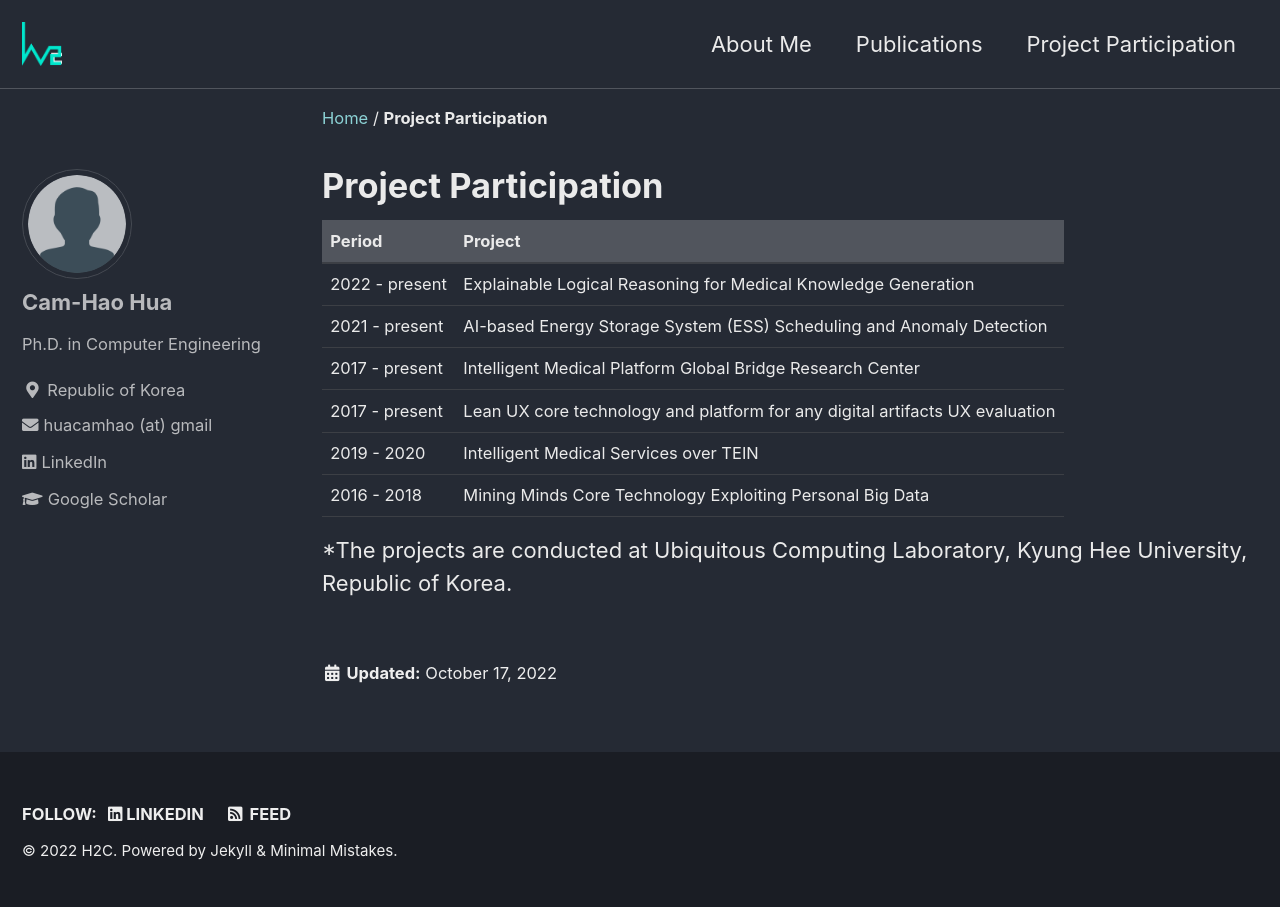
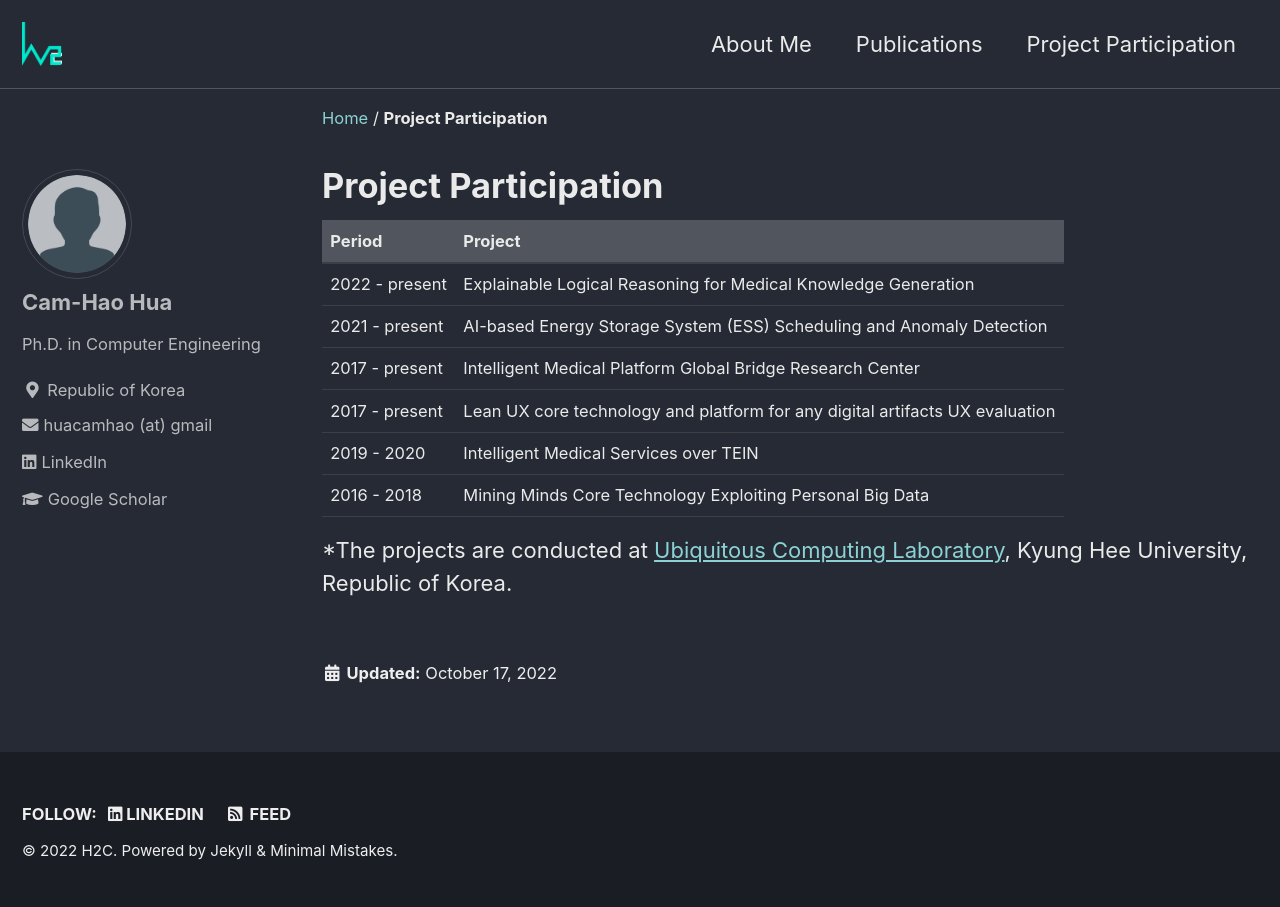
Before and after one commit to camhao168/camhao168.github.io, a Jekyll site: the page built from _pages/project.md, in a window 1280 px wide. Built offline with Jekyll 4.4.1, drawn with Linux system fonts in a browser that asks for light colours; cached includes are drawn as plain includes; part of the change alters nothing that is shown.

```diff
--- a/_pages/project.md
+++ b/_pages/project.md
@@ -14,4 +14,4 @@ date: 2022-10-17T12:58:00+00:00
 | 2019 - 2020                                 | Intelligent Medical Services over TEIN                                        |
 | 2016 - 2018                                 | Mining Minds Core Technology Exploiting Personal Big Data                     |
 
-*The projects are conducted at Ubiquitous Computing Laboratory, Kyung Hee University, Republic of Korea.
+*The projects are conducted at [Ubiquitous Computing Laboratory](http://uclab.khu.ac.kr/), Kyung Hee University, Republic of Korea.
```
